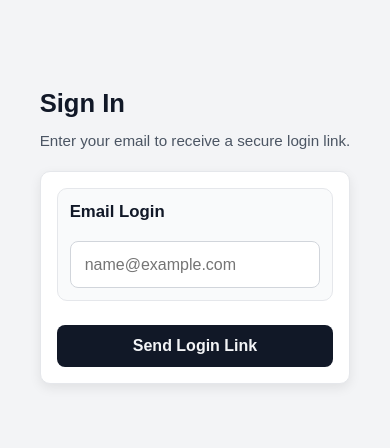
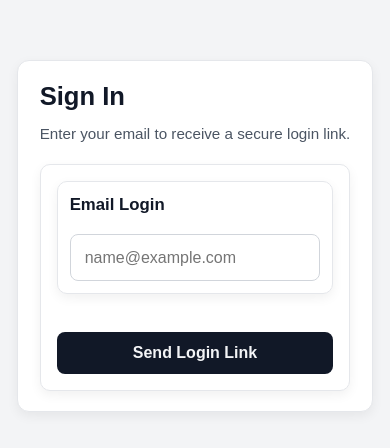
Before and after one commit to devongalb/fitness-tracker, a React (Vite) app: page / in a window 390 px wide. Shown: the part 174-622 px from the top of the page. Built offline with nearby package versions, Linux system fonts and the light colour scheme; no server answers.

Commit message:
reformatted mobile view

```diff
--- a/src/App.css
+++ b/src/App.css
@@ -536,11 +536,35 @@ select.form-input {
   .form-card,
   .form-section,
   .history-section,
-  .history-card {
-    width: 100%;
-    max-width: 100%;
-    box-sizing: border-box;
-  }
+ .history-card {
+  text-align: left;
+  background: var(--card-bg);
+  border: 1px solid var(--border);
+  border-radius: 12px;
+  box-shadow: 0 4px 12px rgba(0, 0, 0, 0.06);
+  padding: 20px 22px;
+  margin-bottom: 16px;
+  box-sizing: border-box;
+  width: 100%;
+  max-width: 100%;
+  min-width: 0;
+  overflow: hidden;
+}
+
+.form-section .history-card {
+  width: 100%;
+  max-width: 100%;
+  min-width: 0;
+  margin-left: 0;
+  margin-right: 0;
+  padding: 12px;
+}
+
+.form-section .history-card > div {
+  min-width: 0;
+  width: 100%;
+  box-sizing: border-box;
+}
 
   .top-nav {
     gap: 10px;
```
